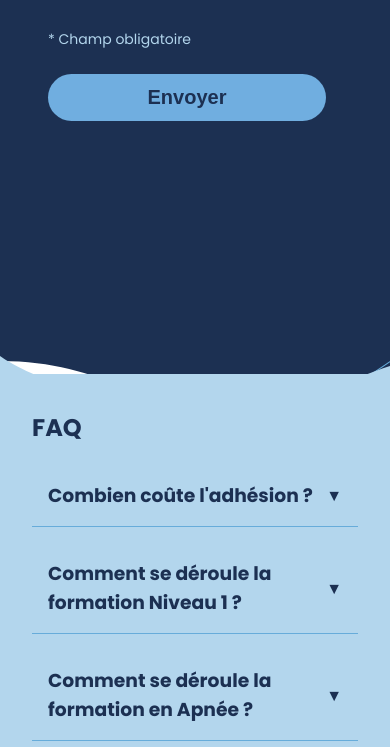
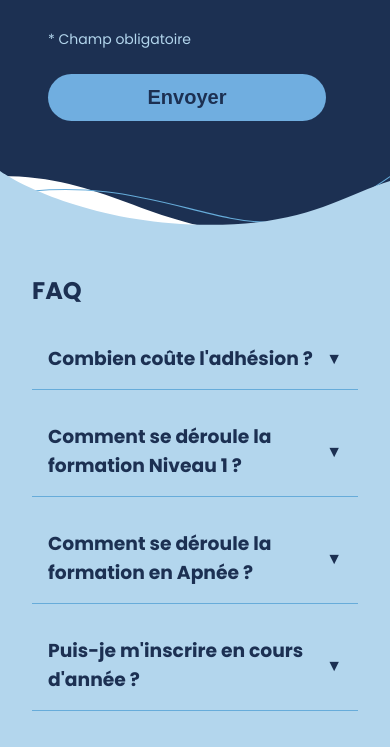
Before and after one commit to LaMobilery/CSMN-landing, a Vue app in the folder csmn_front/: page / in a window 390 px wide. Shown: the part 6685-7432 px from the top of the page. Built offline with nearby package versions, Linux system fonts and the light colour scheme.

Commit message:
Il y a trop de bleu marine en dessous du bouton « envoyer »

```diff
--- a/csmn_front/src/views/Contact.vue
+++ b/csmn_front/src/views/Contact.vue
@@ -152,6 +152,15 @@ h2 {
 
   .right-block {
     margin-left: -1rem;
+    margin-bottom: -1rem;
+  }
+
+  .waves {
+    position: relative;
+    width: 100%;
+    height: 10vh;
+    background-color: #1C3052;
+    z-index: -1;
   }
 }
 </style>
--- a/csmn_front/src/views/Faq.vue
+++ b/csmn_front/src/views/Faq.vue
@@ -93,7 +93,6 @@ import AccordionItem from '@/components/AccordionItem.vue'
   display: flex;
   flex-direction: row;
   background-color: #B3D6ED;
-  margin-top: -3rem;
 }
 
 .faq {
--- a/csmn_front/src/views/Friendliness.vue
+++ b/csmn_front/src/views/Friendliness.vue
@@ -172,20 +172,6 @@ h1 {
   z-index: -10;
 }
 
-@media(max-width:768px) {
-  .content {
-    flex-direction: column;
-  }
-
-  .carousel-container {
-    width: 100%;
-  }
-
-  .thumbnail-container {
-    margin-top: 20px;
-  }
-}
-
 .top-content {
   display: flex;
   flex-direction: row;
@@ -211,6 +197,18 @@ h1 {
 }
 
 @media (max-width: 768px) {
+  .content {
+    flex-direction: column;
+  }
+
+  .carousel-container {
+    width: 100%;
+  }
+
+  .thumbnail-container {
+    margin-top: 20px;
+  }
+
   .top-content {
     flex-direction: column;
     align-items: flex-start;
@@ -228,4 +226,5 @@ h1 {
     z-index: -1;
   }
 }
+
 </style>
```
